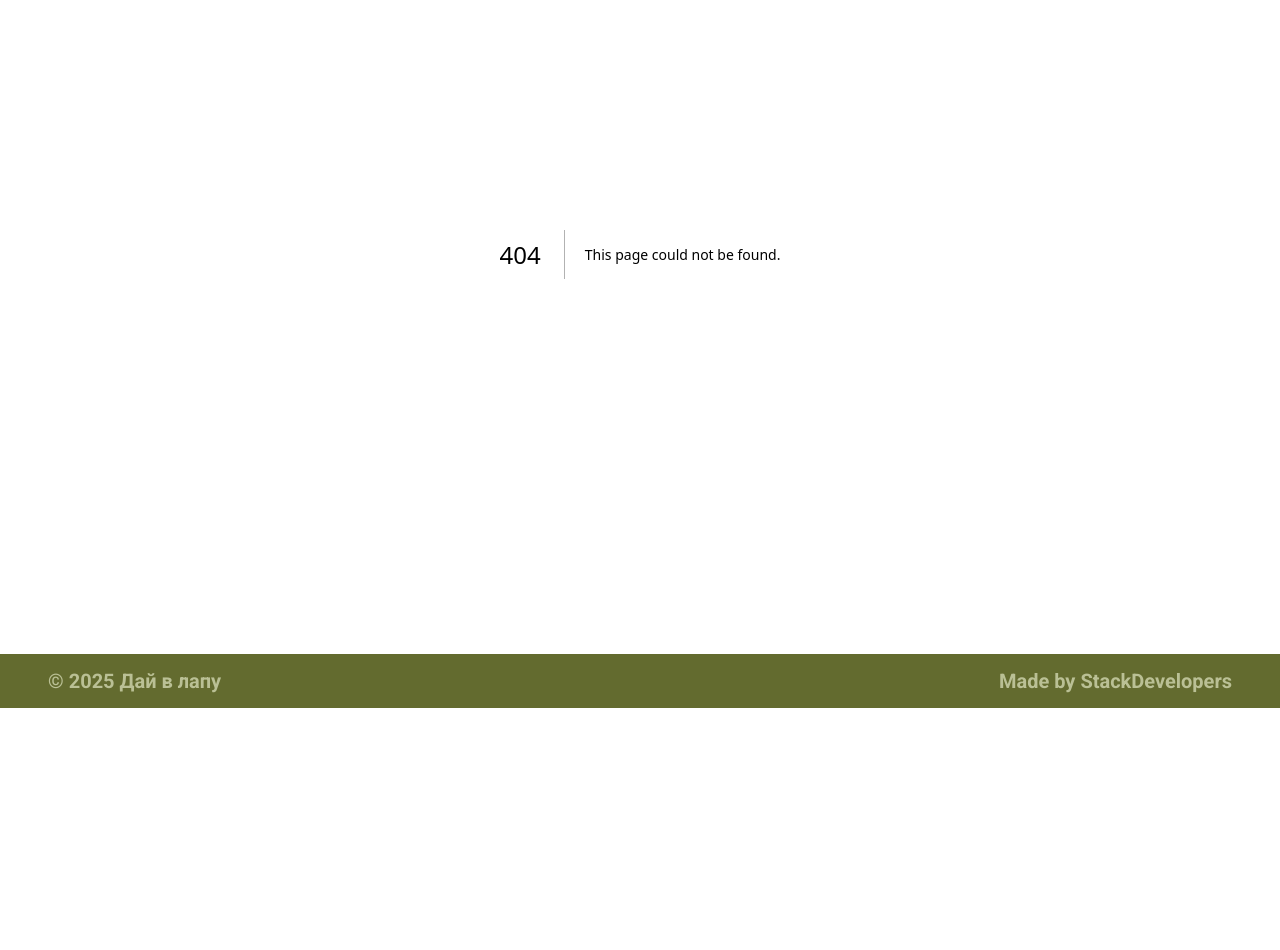
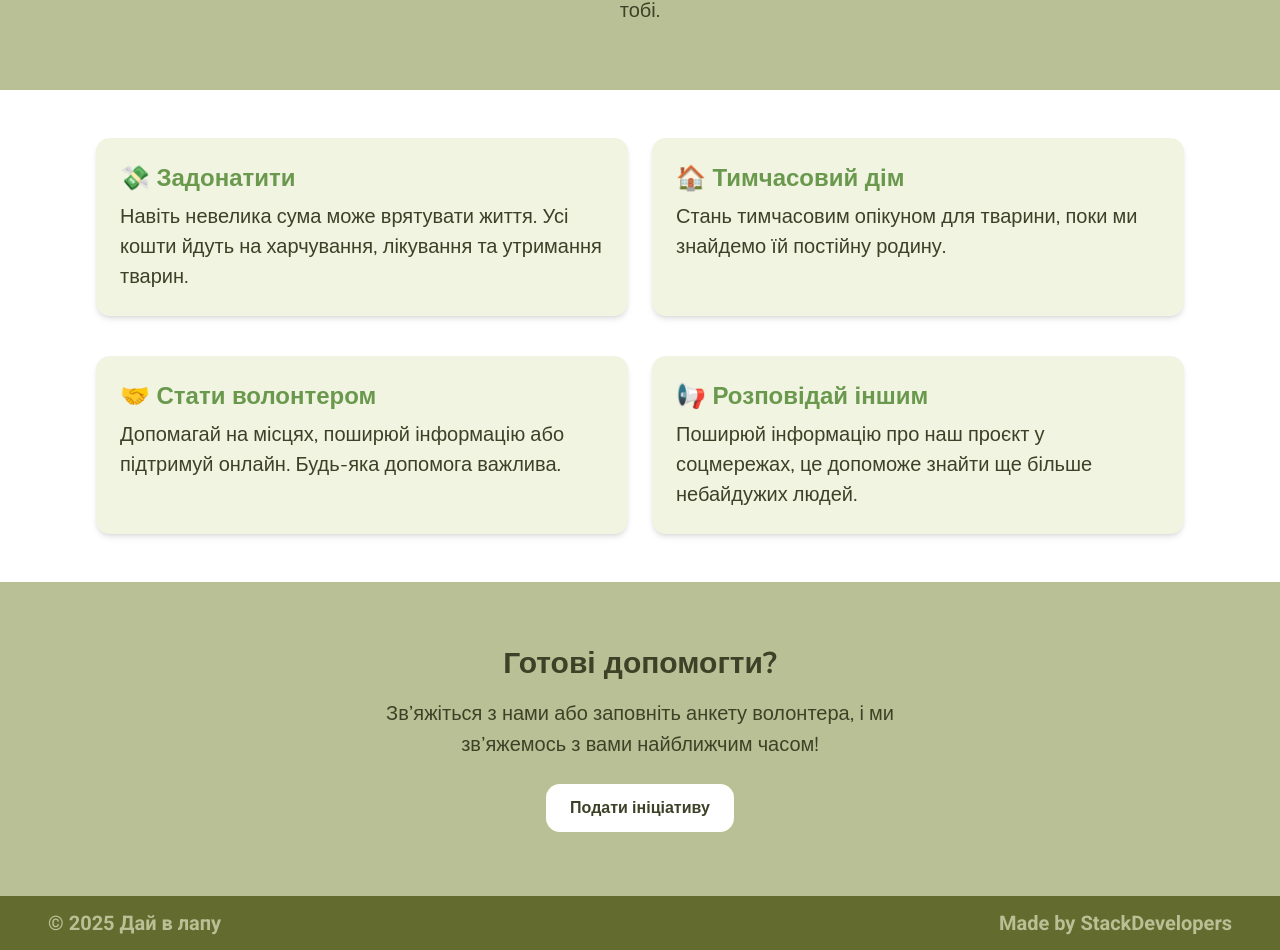
Before and after one commit to MarkFedyna/StackDevelopers, a Next.js app in the folder stack-developers/: page /how-to-help in a window 1280 px wide. Before the commit this address had no page. Shown: the part 216-1166 px from the top of the page. Before the commit the page ends 924 px from the top, so only its background shows below. Built offline with nearby package versions, Linux system fonts and the light colour scheme.

Commit message:
Як допомогти сторінка

```diff
--- a/stack-developers/src/app/about-us/page.jsx
+++ b/stack-developers/src/app/about-us/page.jsx
@@ -1,3 +1,5 @@
+import Link from 'next/link';
+
 export default function AboutUsPage() {
   return (
     <main className='bg-white text-[#3D4127]'>
@@ -49,18 +51,18 @@ export default function AboutUsPage() {
           тваринки ❤️
         </p>
         <div className='mt-6 flex flex-col sm:flex-row justify-center gap-4'>
-          <a
+          <Link
             href='/how-to-help'
             className='bg-white text-[#3D4127] px-6 py-3 rounded-xl font-semibold hover:bg-[#D4DE95] transition-all duration-300 ease-out'
           >
             Як допомогти
-          </a>
-          <a
+          </Link>
+          <Link
             href='/send-initiative'
             className='bg-white text-[#3D4127] px-6 py-3 rounded-xl font-semibold hover:bg-[#D4DE95] transition-all duration-300 ease-out'
           >
             Подати ініціативу
-          </a>
+          </Link>
         </div>
       </section>
     </main>
--- /dev/null
+++ b/stack-developers/src/app/how-to-help/page.jsx
@@ -0,0 +1,78 @@
+import Link from 'next/link';
+
+export default function HowToHelpPage() {
+  return (
+    <main className='bg-white text-[#3D4127]'>
+      {/* Hero */}
+      <section className='bg-[#BAC095] py-16 px-4 md:px-8 text-center'>
+        <h1 className='text-4xl md:text-5xl font-extrabold'>Як допомогти</h1>
+        <p className='mt-4 text-base md:text-lg text-[#3D4127] max-w-2xl mx-auto'>
+          Є багато способів допомогти тваринам. Обери той, який підходить саме
+          тобі.
+        </p>
+      </section>
+
+      {/* Ways to help */}
+      <section className='py-12 px-4 md:px-8 max-w-6xl mx-auto space-y-10'>
+        <div className='flex flex-col lg:flex-row gap-6'>
+          <div className='bg-[#F0F4E1] p-6 rounded-xl shadow-md flex-1'>
+            <h2 className='text-xl md:text-2xl font-bold text-[#6A994E] mb-2'>
+              💸 Задонатити
+            </h2>
+            <p className='text-sm md:text-base text-[#3D4127]'>
+              Навіть невелика сума може врятувати життя. Усі кошти йдуть на
+              харчування, лікування та утримання тварин.
+            </p>
+          </div>
+          <div className='bg-[#F0F4E1] p-6 rounded-xl shadow-md flex-1'>
+            <h2 className='text-xl md:text-2xl font-bold text-[#6A994E] mb-2'>
+              🏠 Тимчасовий дім
+            </h2>
+            <p className='text-sm md:text-base text-[#3D4127]'>
+              Стань тимчасовим опікуном для тварини, поки ми знайдемо їй
+              постійну родину.
+            </p>
+          </div>
+        </div>
+
+        <div className='flex flex-col lg:flex-row gap-6'>
+          <div className='bg-[#F0F4E1] p-6 rounded-xl shadow-md flex-1'>
+            <h2 className='text-xl md:text-2xl font-bold text-[#6A994E] mb-2'>
+              🤝 Стати волонтером
+            </h2>
+            <p className='text-sm md:text-base text-[#3D4127]'>
+              Допомагай на місцях, поширюй інформацію або підтримуй онлайн.
+              Будь-яка допомога важлива.
+            </p>
+          </div>
+          <div className='bg-[#F0F4E1] p-6 rounded-xl shadow-md flex-1'>
+            <h2 className='text-xl md:text-2xl font-bold text-[#6A994E] mb-2'>
+              📢 Розповідай іншим
+            </h2>
+            <p className='text-sm md:text-base text-[#3D4127]'>
+              Поширюй інформацію про наш проєкт у соцмережах, це допоможе знайти
+              ще більше небайдужих людей.
+            </p>
+          </div>
+        </div>
+      </section>
+
+      {/* CTA */}
+      <section className='bg-[#BAC095] py-16 px-4 md:px-8 text-center'>
+        <h2 className='text-2xl md:text-3xl font-bold'>Готові допомогти?</h2>
+        <p className='mt-4 text-base md:text-lg max-w-xl mx-auto text-[#3D4127]'>
+          Зв’яжіться з нами або заповніть анкету волонтера, і ми зв’яжемось з
+          вами найближчим часом!
+        </p>
+        <div className='mt-6'>
+          <Link
+            href='/send-initiative'
+            className='inline-block bg-white text-[#3D4127] hover:bg-[#D4DE95] px-6 py-3 rounded-xl font-semibold transition'
+          >
+            Подати ініціативу
+          </Link>
+        </div>
+      </section>
+    </main>
+  );
+}
--- a/stack-developers/src/ui/components/card-list/card-list.jsx
+++ b/stack-developers/src/ui/components/card-list/card-list.jsx
@@ -1,8 +1,8 @@
-import Card from "../card/card";
+import Card from '../card/card';
 
 function CardList({ cards }) {
   return (
-    <div className="flex flex-cols-1 flex-wrap justify-center md:flex-cols-2 lg:flex-cols-3 gap-9">
+    <div className='flex flex-cols-1 md:flex-cols-2 lg:flex-cols-3 gap-9'>
       {cards.map((card) => (
         <Card
           key={card.id}
--- a/stack-developers/src/ui/components/poster-section/poster-section.jsx
+++ b/stack-developers/src/ui/components/poster-section/poster-section.jsx
@@ -1,13 +1,22 @@
-import CardList from "@/src/ui/components/card-list/card-list";
-import dog1 from "@/public/dog2.png";
-import cardData from "..//../../../petsData.json";
+'use client'; // якщо використовуєш Next.js App Router
+
+import { useEffect, useState } from 'react';
+import CardList from '@/src/ui/components/card-list/card-list';
 
 function PosterSection() {
+  const [cards, setCards] = useState([]);
+
+  useEffect(() => {
+    fetch('/petsData.json')
+      .then((res) => res.json())
+      .then((data) => setCards(data.slice(0, 4)))
+      .catch((error) => console.error('Помилка при завантаженні JSON:', error));
+  }, []);
+
   return (
-    <section className="flex flex-col justify-between text-center gap-10 pt-9 px-12 pb-24">
-      <h1 className="text-[#6A994E] text-5xl font-bold">Нові оголошення</h1>
-
-      <CardList cards={cardData.splice(0, 4)} />
+    <section className='flex flex-col justify-between text-center gap-10 pt-9 px-12 pb-24'>
+      <h1 className='text-[#6A994E] text-5xl font-bold'>Нові оголошення</h1>
+      <CardList cards={cards} />
     </section>
   );
 }
```
Also changed, not shown: stack-developers/src/ui/components/header/header.jsx (+36 -36 lines), stack-developers/public/petsData.json (renamed from stack-developers/petsData.json).
